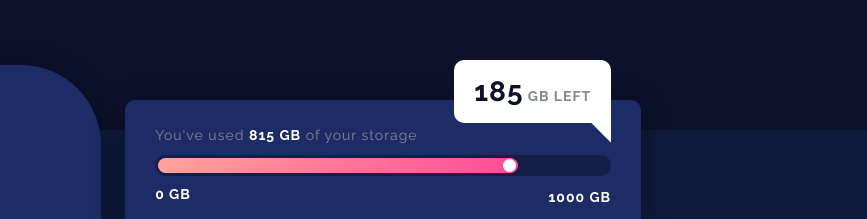
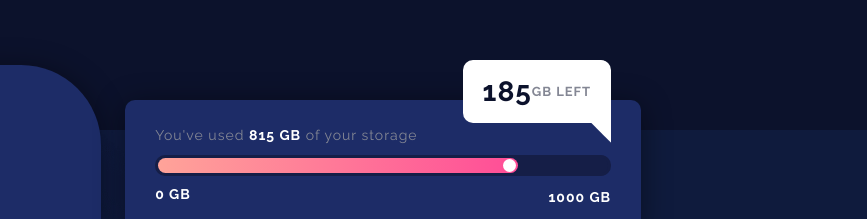
Before and after one commit to denislistiadi/Fylo-data-storage, a plain HTML site: page index.html in a window 1280 px wide. Shown: the part 270-489 px from the top of the page, 413-1280 px from the left. Drawn offline with Linux system fonts and the light colour scheme.

Commit message:
Update style.css

```diff
--- a/style.css
+++ b/style.css
@@ -125,12 +125,14 @@ button {
 }
 
 #usageused {
+    display: flex;
+    align-items: center;
     position: absolute;
     background-color: #fff;
     color: hsl(229, 7%, 55%);
     right: 30px;
     top: -40px;
-    font-size: 14px;
+    font-size: 13px;
     font-weight: 700;
     padding: 15px 20px;
     margin: 0;
```
